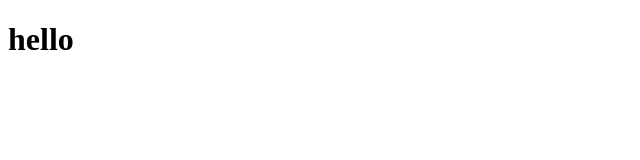
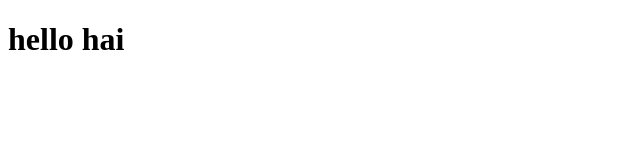
Before and after one commit to bibinbib/datewithgit-sample, a plain HTML site: page index.html in a window 1280 px wide. Shown: the full height of the page, 0-640 px from the left. Drawn offline with Linux system fonts and the light colour scheme.

Commit message:
added some messages

```diff
--- a/index.html
+++ b/index.html
@@ -6,6 +6,6 @@
     <title>Document</title>
 </head>
 <body>
-    <h1>hello</h1>
+    <h1>hello hai</h1>
 </body>
 </html>
```
